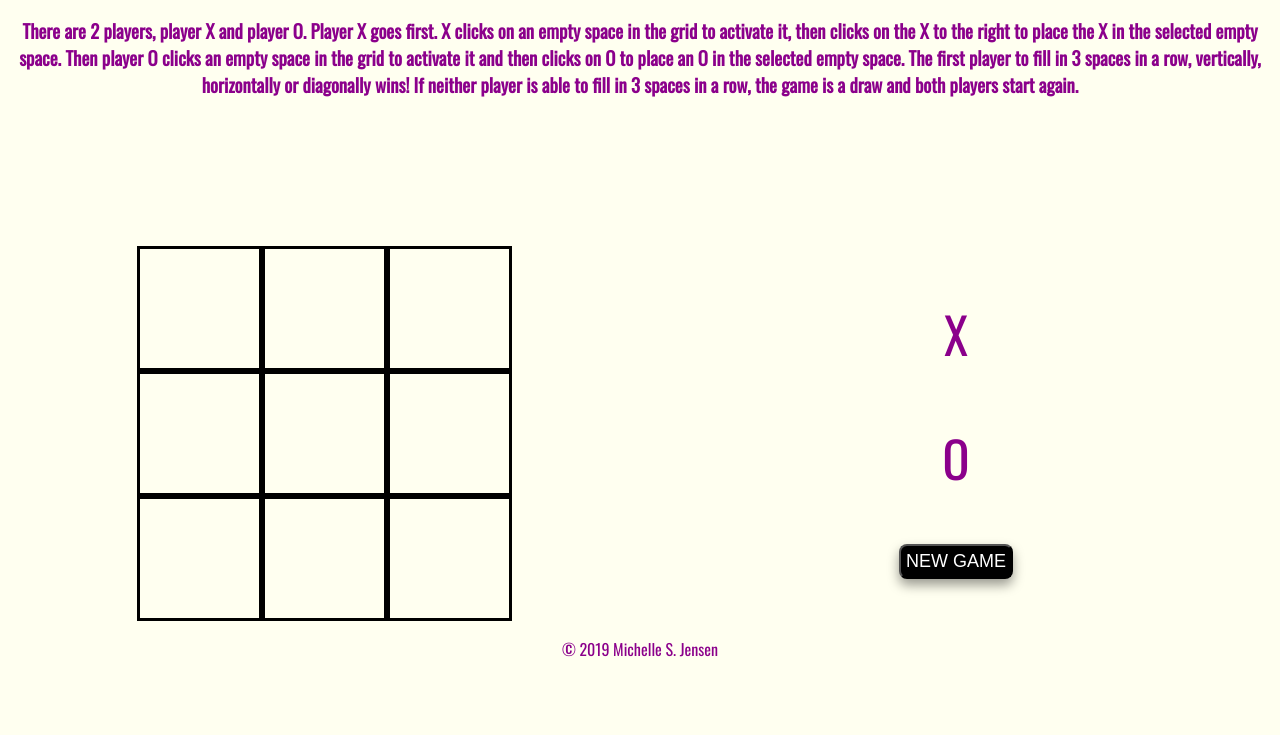
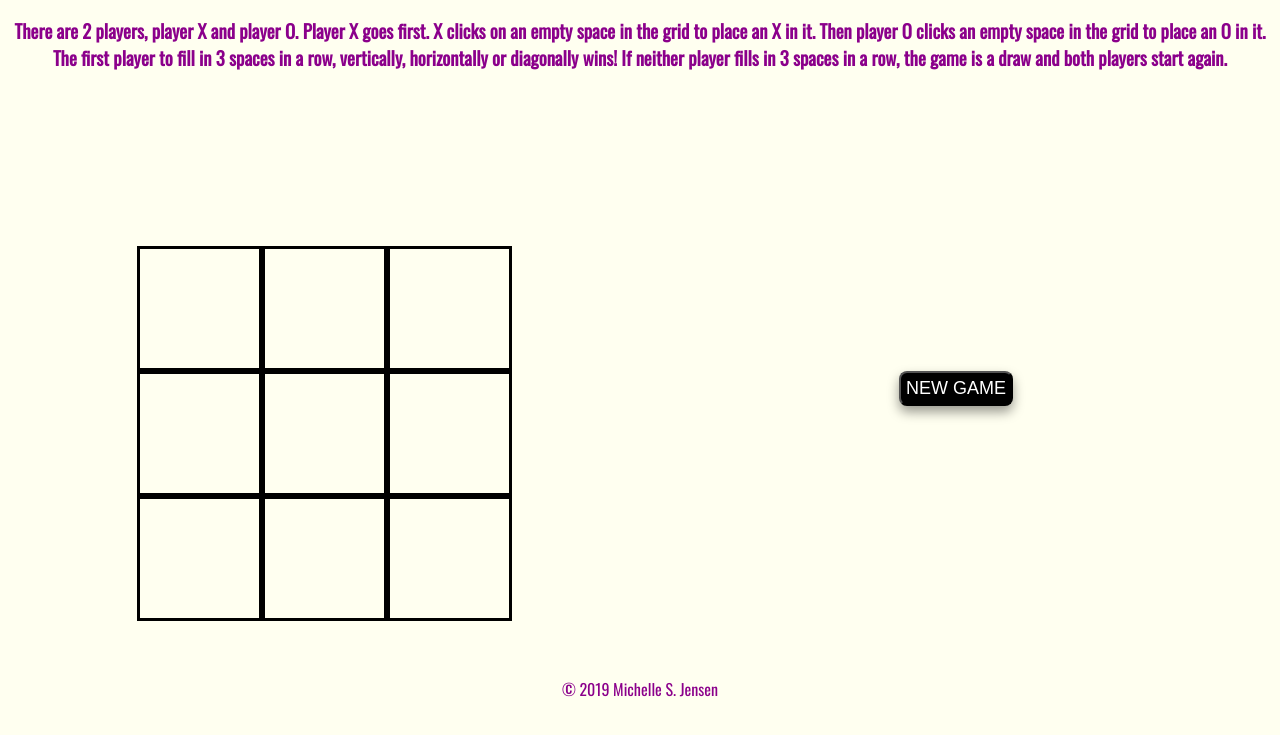
Before and after one commit to jehanne32/tictactoe, a plain HTML site: page index2.html in a window 1280 px wide. Shown: the part 137-872 px from the top of the page. Drawn offline with nearby package versions, Linux system fonts and the light colour scheme.

Commit message:
Wednesday First Commit

```diff
--- a/index2.html
+++ b/index2.html
@@ -18,13 +18,11 @@
 
         <h2>How to play</h2>
         <h3>There are 2 players, player X and player O. Player X goes first.
-            X clicks on an empty space in the grid to activate it, then clicks
-            on the X to the right to place the X in the selected empty space. Then
-            player O clicks an empty space in the grid to activate it and then clicks
-            on O to place an O in the selected empty space. The first player to fill in 3
-            spaces in a row, vertically, horizontally or diagonally wins! If neither
-            player is able to fill in 3 spaces in a row, the game is a draw and both
-            players start again.
+            X clicks on an empty space in the grid to place an X in it. Then
+            player O clicks an empty space in the grid to place an O in it. The first
+            player to fill in 3 spaces in a row, vertically, horizontally or diagonally
+            wins! If neither player fills in 3 spaces in a row, the game is a
+            draw and both players start again.
         </h3>
 
     </div>
@@ -51,8 +49,6 @@
     </div>
 
     <right class="right">
-            <p class="player">X</p>
-            <p class="player">O</p>
             <button class="button" type="button">NEW GAME</button>
 
 
--- a/style2.css
+++ b/style2.css
@@ -23,6 +23,7 @@
 
 .right {
     grid-area: right;
+    margin-top: 125px;
 }
 
 .player {
@@ -31,6 +32,7 @@
 
 .footer {
     grid-area: footer;
+    margin-top: 40px;
 }
 
 body {
```
